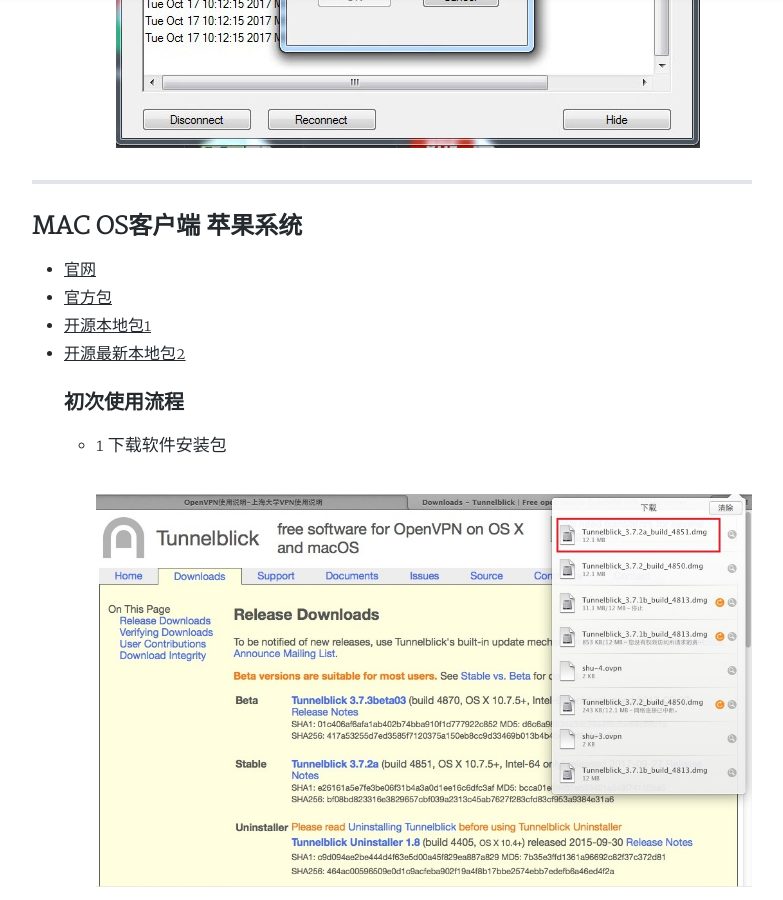
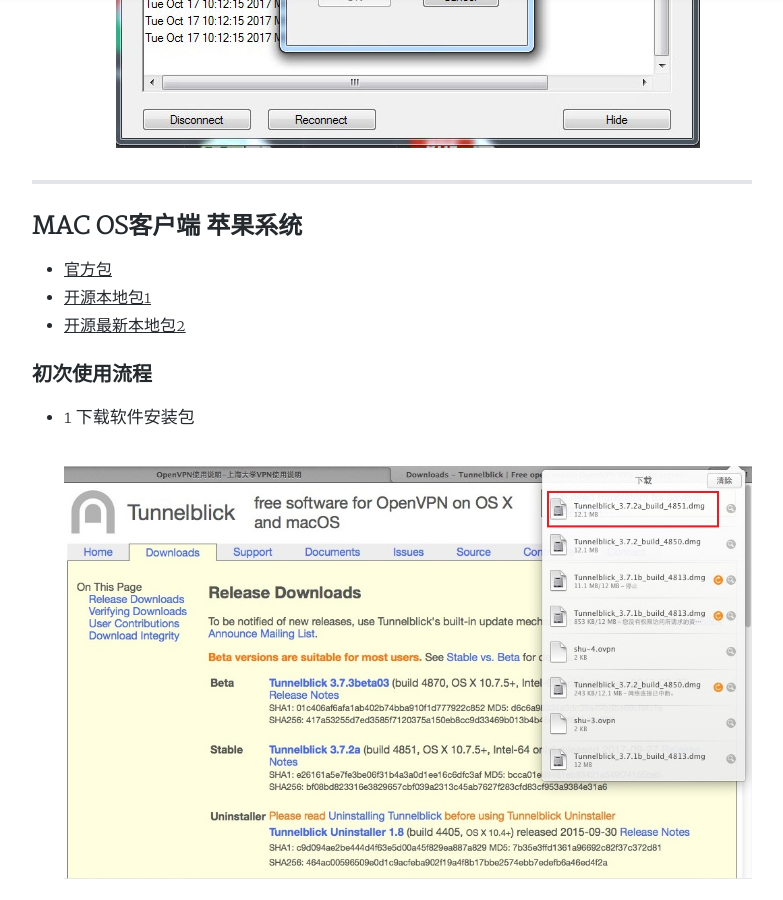
Before and after one commit to wangyp0701/jekyll, a Jekyll site: the page built from _posts/2019-11-29-vpn.yappam.md, in a window 1280 px wide and 900 px high, scrolled down 3476 px. Shown: the whole window, without its empty margins (248-1031 px from the left). Built offline with Jekyll 4.4.1, drawn with Linux system fonts in a browser that asks for light colours; nearby versions of some CDN libraries; comment, search, counter and statistics services are not loaded; a style sheet for code colours, icons or effects is not loaded.

Commit message:
reset ---

```diff
--- a/_posts/2019-11-29-vpn.yappam.md
+++ b/_posts/2019-11-29-vpn.yappam.md
@@ -11,7 +11,7 @@
 
 ## windows客户端
 * [官网](https://openvpn.net/index.php/open-source/downloads.html)
-* [openvpn-connect](https://objectstorage.ap-osaka-1.oraclecloud.com/p/im4rpjBU41R5IoNEmd1PNLo48nm3tNiNMYEeTi3n5jzjAAOOU7SH9qJd42PW4xaX/n/axmls3susap7/b/bucket-20211122-1352/o/vpn%2Fopenvpn-connect-3.3.2.2475_signed.msi)
+* [openvpn-connect](https://wangyp.cf/assets/img/vpn/openvpn-connect-3.3.2.2475_signed.msi)
 * [本地包 win7](https://wangyp.cf/assets/img/vpn/openvpn-install-2.4.8-I602-Win7.zip)
 * [本地包 win10](https://wangyp.cf/assets/img/vpn/openvpn-install-2.4.8-I602-Win10.zip)
 
@@ -55,10 +55,11 @@
 ## MAC OS客户端  苹果系统
 
 
-* [官网](https://tunnelblick.net/downloads.html)
-* [官方包](https://objectstorage.ap-osaka-1.oraclecloud.com/p/im4rpjBU41R5IoNEmd1PNLo48nm3tNiNMYEeTi3n5jzjAAOOU7SH9qJd42PW4xaX/n/axmls3susap7/b/bucket-20211122-1352/o/vpn%2Fopenvpn-connect-3.3.1.4000_signed.dmg)
+
+* [官方包](https://wangyp.cf/assets/img/vpn/openvpn-connect-3.3.1.4000_signed.dmg)
 * [开源本地包1](https://wangyp.cf/assets/img/vpn/Tunnelblick_3.7.9a_build_5321.dmg)
 * [开源最新本地包2](https://wangyp.cf/assets/img/vpn/Tunnelblick_3.8.5a_build_5671.dmg)
+
 ### 初次使用流程
    - 1 下载软件安装包
 
@@ -93,8 +94,9 @@
 
 ## 安卓客户端
 
- * [离线安装包](https://objectstorage.ap-osaka-1.oraclecloud.com/p/im4rpjBU41R5IoNEmd1PNLo48nm3tNiNMYEeTi3n5jzjAAOOU7SH9qJd42PW4xaX/n/axmls3susap7/b/bucket-20211122-1352/o/vpn%2Fopenvpn-connect-3-2-5.apk)
+ * [离线安装包](https://wangyp.cf/assets/img/vpn/openvpn-connect-3-2-5.apk)
  * 需要 Android 4.4 或更高版本。
+
 
 
 
```
